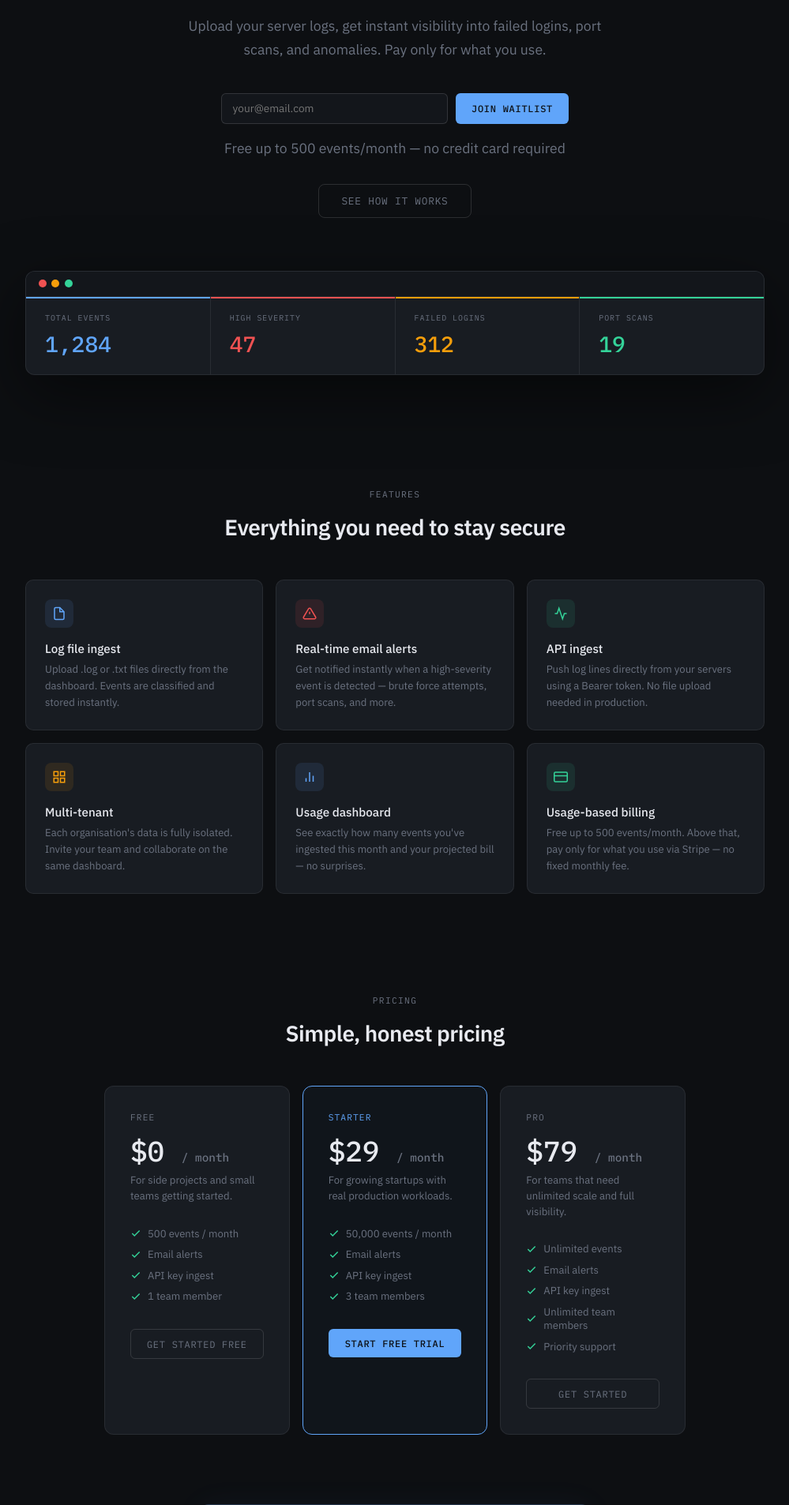
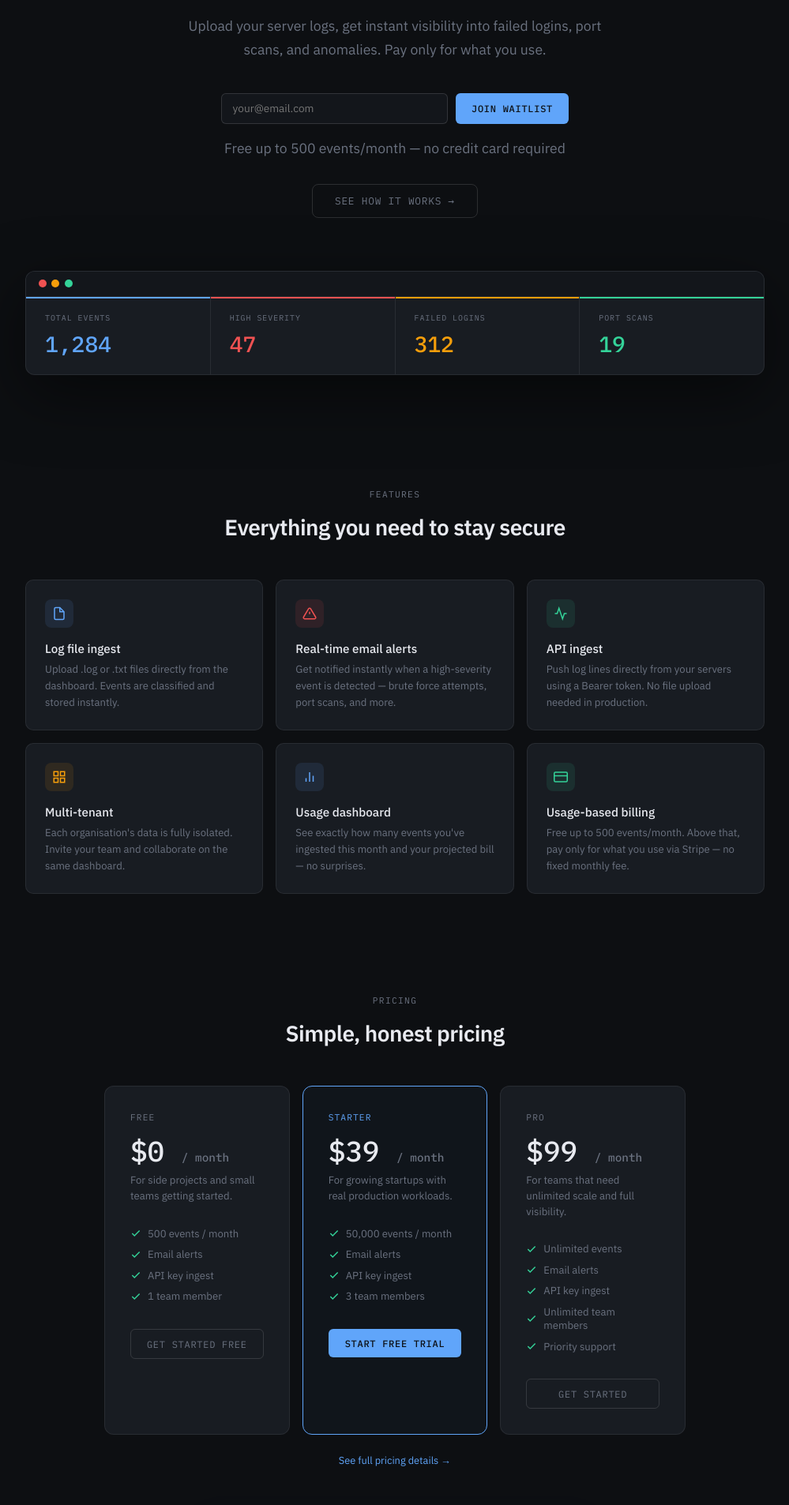
Before and after one commit to AyomideAdeloye/Security-Event-Dashboard, a Flask app: page /home in a window 1280 px wide. Shown: the part 345-2251 px from the top of the page at 79% size, without its empty margins (140-1139 px from the left). Run offline with Flask 3, Linux system fonts and the light colour scheme; data that the repository does not hold is empty; some libraries are stand-ins or nearby versions.

Commit message:
Update pricing to Pro  and Enterprise

```diff
--- a/app.py
+++ b/app.py
@@ -32,19 +32,19 @@ PLANS = {
     "free": {
         "name":        "Free",
         "price":       0,
-        "event_limit": 500,          # None = unlimited
+        "event_limit": 500,
         "stripe_price_id": None,
     },
     "starter": {
-        "name":        "Starter",
-        "price":       29,
+        "name":        "Pro",
+        "price":       99,
         "event_limit": 50_000,
         "stripe_price_id": os.environ.get("STRIPE_STARTER_PRICE_ID", ""),
     },
     "pro": {
-        "name":        "Pro",
-        "price":       79,
-        "event_limit": None,         # unlimited
+        "name":        "Enterprise",
+        "price":       249,
+        "event_limit": None,
         "stripe_price_id": os.environ.get("STRIPE_PRO_PRICE_ID", ""),
     },
 }
--- a/templates/alerts.html
+++ b/templates/alerts.html
@@ -28,7 +28,7 @@
 
     <div class="top-bar">
         <div class="top-bar-left">
-            <a href="/" class="back-link">
+            <a href="{{ url_for('index') }}" class="back-link">
                 <svg width="13" height="13" viewBox="0 0 24 24" fill="none" stroke="currentColor" stroke-width="2" aria-hidden="true"><line x1="19" y1="12" x2="5" y2="12"/><polyline points="12 19 5 12 12 19"/></svg>
                 Dashboard
             </a>
--- a/templates/landing.html
+++ b/templates/landing.html
@@ -352,9 +352,9 @@
         <button type="submit" class="waitlist-btn">Join waitlist</button>
     </form>
     <div class="waitlist-success" id="hero-waitlist-success">✓ You're on the list! We'll email you when we launch.</div>
-    <p class="hero-sub" style="margin-top:1rem">Free up to 500 events/month &mdash; no credit card required</p>
+    <p class="hero-sub" style="margin-top:1rem">Free up to 500 events/month — no credit card required</p>
     <div style="margin-top:2rem;">
-        <a href="#features" class="btn-secondary">See how it works</a>
+        <a href="#features" class="btn-secondary">See how it works →</a>
     </div>
 </section>
 
@@ -456,7 +456,7 @@
         </div>
         <div class="pricing-card featured">
             <div class="pricing-tier" style="color:var(--blue)">Starter</div>
-            <div class="pricing-price">$29 <span>/ month</span></div>
+            <div class="pricing-price">$39 <span>/ month</span></div>
             <div class="pricing-desc">For growing startups with real production workloads.</div>
             <ul class="pricing-features">
                 <li><svg width="14" height="14" viewBox="0 0 24 24" fill="none" stroke="currentColor" stroke-width="2.5"><polyline points="20 6 9 17 4 12"/></svg>50,000 events / month</li>
@@ -468,7 +468,7 @@
         </div>
         <div class="pricing-card">
             <div class="pricing-tier">Pro</div>
-            <div class="pricing-price">$79 <span>/ month</span></div>
+            <div class="pricing-price">$99 <span>/ month</span></div>
             <div class="pricing-desc">For teams that need unlimited scale and full visibility.</div>
             <ul class="pricing-features">
                 <li><svg width="14" height="14" viewBox="0 0 24 24" fill="none" stroke="currentColor" stroke-width="2.5"><polyline points="20 6 9 17 4 12"/></svg>Unlimited events</li>
@@ -481,6 +481,7 @@
         </div>
     </div>
     <p style="text-align:center;margin-top:1.5rem;font-size:.8rem;color:var(--text-muted)">
+        <a href="{{ url_for('pricing_page') }}" style="color:var(--blue);text-decoration:none;">See full pricing details →</a>
     </p>
 </section>
 
```
